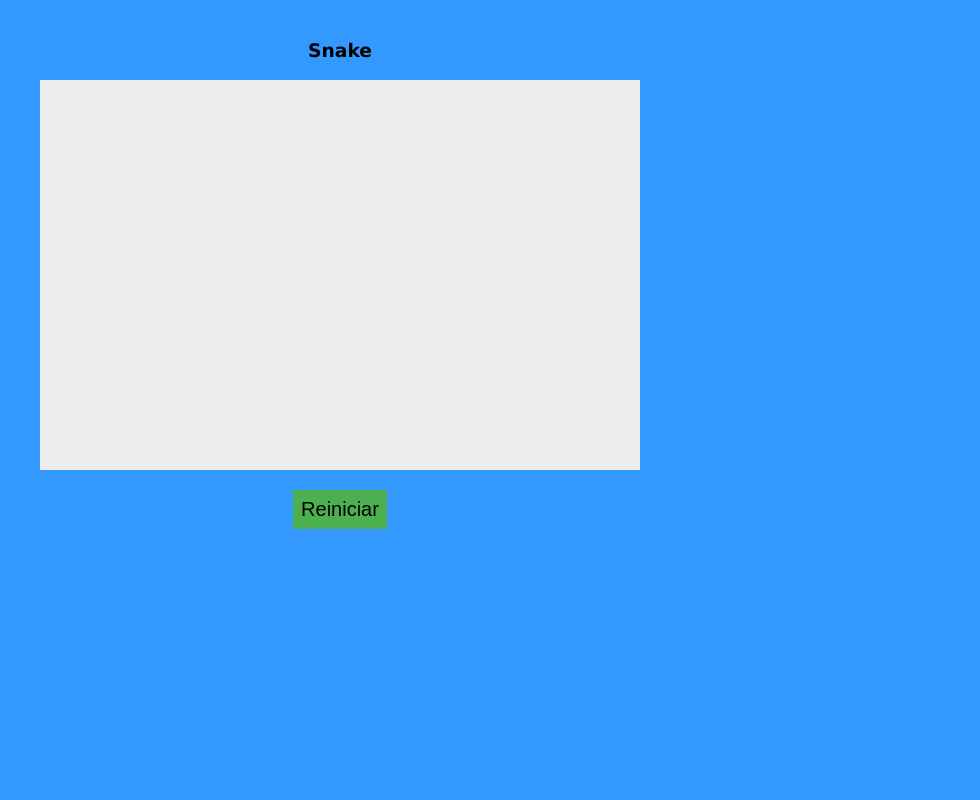
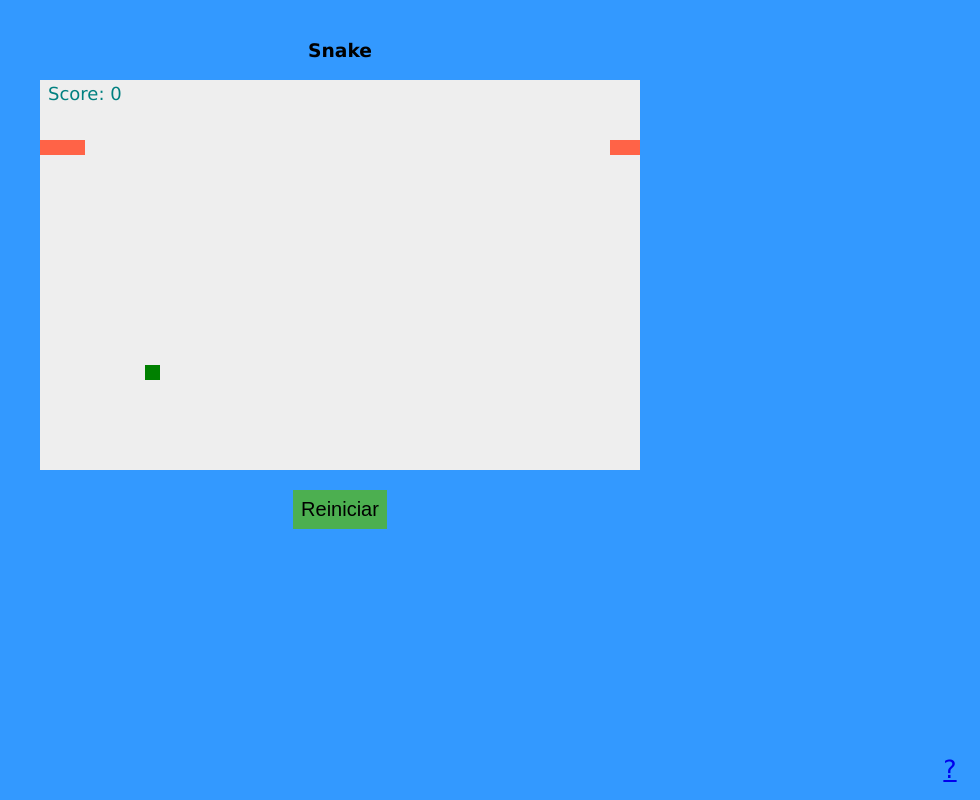
Before and after one commit to 4a7/snake-js, a plain HTML site: page index.html in a window 1280 px wide. Both pictures are taken after a click on the button "Reiniciar". Shown: the whole page, without its empty margins (300-1280 px from the left). Drawn offline with Linux system fonts and the light colour scheme.

Commit message:
Todo funciona

```diff
--- a/estilo.css
+++ b/estilo.css
@@ -21,3 +21,10 @@ canvas {
 	display: block;
 	margin: 0 auto;
 }
+#fixedbutton{
+        width: 60px;
+        position: fixed;
+        bottom: 2%;
+        right: 0%;
+		font-size: 25px
+}
--- /dev/null
+++ b/h.html
@@ -0,0 +1,29 @@
+<html>
+
+	<head>
+		<meta name="title" content="Convertidor">
+		<meta charset="utf-8">
+		<title>Snake</title>
+		<link href="estilo.css" rel="stylesheet" type="text/css">
+	</head>
+	<body>
+		<center>
+			<h1 id="titulo">Ayuda</h1>
+			<div id="center">
+			<h4>Comandos</h4>
+			<ul>
+				<li>Flecha de arriba: cambiar direccion de movimiento hacia arriba</li>
+				<li>Flecha de abajo: cambiar direccion de movimiento hacia abajo</li>
+				<li>Flecha de la derecha: cambiar direccion de movimiento hacia la derecha</li>
+				<li>Flecha de la izquierda: cambiar direccion de movimiento hacia la izquierda</li>
+				<li>a: agregar una unidad al cuerpo de la serpiente</li>
+				<li>s: aumentar la velocidad</li>
+				<!--<li>d: disminuir la velocidad</li>-->
+			</ul>
+			</div>
+			<a href="index.html" id="fixedbutton"><</a>
+		</center>
+		<script src="convertir.js" type="text/javascript"></script>
+	</body>
+
+</html>
--- a/index.html
+++ b/index.html
@@ -12,6 +12,7 @@
 		<canvas id="myCanvas" width="1000" height="450"></canvas>
 		<button id="btn_reiniciar">Reiniciar</button>
 	</div>
+	<a href="h.html" id="fixedbutton">?</a>
 	</center>
 <script src="snake.js" type="text/javascript"></script>
 
--- a/snake.js
+++ b/snake.js
@@ -1,257 +1,3 @@
-/*
-//canvas
-var canvas = document.getElementById("myCanvas");
-var ctx = canvas.getContext("2d");
-var x = canvas.width/2;
-var y = canvas.height-30;
-//apariencia
-var gane_mensaje="Ganador";
-var perdida_mensaje="Perdedor";
-var final_mensaje="";
-var colors=['Red','Green','Blue','Chartreuse','DarkSlateBlue','DarkOrange','Yellow']
-var ballRadius = 10;
-var dx = 1;
-var dy = -1;
-var color=colors[getRandom(colors.length)];
-//paleta
-var paddleHeight=10;
-var paddleWidth=75;
-var paddleX=(canvas.width-paddleWidth)/2;
-var rightPressed = false;
-var leftPressed = false;
-//control
-var finalizar=false;
-document.addEventListener("mousemove", mouseMoveHandler, false);
-document.addEventListener("keydown", keyDownHandler, false);
-document.addEventListener("keyup", keyUpHandler, false);
-//bricks
-var brickRowCount = 3;
-var brickColumnCount = 5;
-var brickWidth = 75;
-var brickHeight = 20;
-var brickPadding = 10;
-var brickOffsetTop = 30;
-var brickOffsetLeft = 30;
-var bricks = [];
-for(c=0; c<brickColumnCount; c++) {
-	bricks[c] = [];
-	for(r=0; r<brickRowCount; r++) {
-		bricks[c][r] = { x: 0, y: 0,status:1 };
-	}
-}
-//score
-var score=0;
-var lives=3;
-function establecerValores(){
-	x = canvas.width/2;
-	y = canvas.height-30;
-	ballRadius = 10;
-	dx = 2;
-	dy = -2;
-	paddleHeight=10;
-	paddleWidth=75;
-	paddleX=(canvas.width-paddleWidth)/2;
-	rightPressed = false;
-	leftPressed = false;
-	finalizar=false;
-	score=0;
-	lives=3;
-	brickRowCount = 3;
-	brickColumnCount = 5;
-	brickWidth = 75;
-	brickHeight = 20;
-	brickPadding = 10;
-	brickOffsetTop = 30;
-	brickOffsetLeft = 30;
-	for(c=0; c<brickColumnCount; c++) {
-		for(r=0; r<brickRowCount; r++) {
-			bricks[c][r] = { x: 0, y: 0,status:1 };
-		}
-	}
-
-}
-function keyDownHandler(e) {
-	if(e.keyCode == 39) {
-		rightPressed = true;
-	}
-	else if(e.keyCode == 37) {
-		leftPressed = true;
-	}
-}
-function mouseMoveHandler(e){
-	var relativeX = e.clientX - canvas.offsetLeft;
-		if(relativeX > 0 && relativeX < canvas.width) {
-			paddleX = relativeX - paddleWidth/2;
-		}
-}
-function incrementSpeed(){
-	if(dx>0){
-		dx++;
-	}
-	else{
-		dx--;
-	}
-	if(dy>0){
-		dy++;
-	}
-	else{
-		dy--;
-	}
-}
-function keyUpHandler(e) {
-	if(e.keyCode == 39) {
-		rightPressed = false;
-	}
-	else if(e.keyCode == 37) {
-		leftPressed = false;
-	}
-}
-function getRandom(max){
-	return Math.floor(Math.random() * (max));
-}
-function drawBall(){
-	ctx.beginPath();
-	ctx.arc(x, y, ballRadius, 0, Math.PI*2);
-	ctx.fillStyle = color;
-	ctx.fill();
-	ctx.closePath();
-}
-function bounce(){
-	var hit=false;
-	if(x+dx>canvas.width-ballRadius || x+dx<ballRadius){
-		dx=-dx;
-		hit=true;
-	}
-	if(y+dy<ballRadius){
-		dy=-dy;
-		hit=true;
-	}
-	else if(y + dy > canvas.height-ballRadius) {
-		if(x > paddleX && x < paddleX + paddleWidth) {
-			dy = -dy;
-			incrementSpeed();
-		}
-		else {
-			lives--;
-			if(!lives){
-				finalizar=true;
-				final_mensaje=perdida_mensaje;
-				//alert("GAME OVER");
-				//document.location.reload();
-			}
-			else{
-				x = canvas.width/2;
-				y = canvas.height-30;
-				dx = 2;
-				dy = -2;
-				paddleX = (canvas.width-paddleWidth)/2;
-			}
-
-		}
-	}
-	if(hit){
-		color=colors[getRandom(colors.length)];
-	}
-}
-function drawPaddle(){
-	if(rightPressed && paddleX < canvas.width-paddleWidth) {
-		paddleX += 7;
-	}
-	if(leftPressed && paddleX > 0) {
-		paddleX -= 7;
-	}
-	ctx.beginPath();
-	ctx.rect(paddleX, canvas.height-paddleHeight, paddleWidth, paddleHeight);
-	ctx.fillStyle = colors[getRandom(colors.length)];
-	ctx.fill();
-	ctx.closePath();
-}
-function collisionDetection() {
-	for(c=0; c<brickColumnCount; c++) {
-		for(r=0; r<brickRowCount; r++) {
-			var b = bricks[c][r];
-			if(b.status==1){
-					if(x > b.x && x < b.x+brickWidth && y > b.y && y < b.y+brickHeight) {
-					dy = -dy;
-					b.status=0;
-					color=colors[getRandom(colors.length)];
-					score++;
-					if(score==(brickColumnCount*brickRowCount)){
-						final_mensaje=gane_mensaje;
-						finalizar=true;
-						//alert("EOG");
-						//document.location.reload();
-					}
-				}
-			}
-		}
-	}
-}
-function drawBricks(){
-	for(c=0; c<brickColumnCount; c++) {
-		for(r=0; r<brickRowCount; r++) {
-			if(bricks[c][r].status==1){
-				var brickX = (c*(brickWidth+brickPadding))+brickOffsetLeft;
-				var brickY = (r*(brickHeight+brickPadding))+brickOffsetTop;
-				bricks[c][r].x = brickX;
-				bricks[c][r].y = brickY;
-				ctx.beginPath();
-				ctx.rect(brickX, brickY, brickWidth, brickHeight);
-				ctx.fillStyle = colors[getRandom(color.length)];
-				ctx.fill();
-				ctx.closePath();
-			}
-
-		}
-	}
-}
-function drawScore(){
-	ctx.font = "16px Arial";
-	ctx.fillStyle = "#0095DD";
-	ctx.fillText("Score: "+score, 8, 20);
-}
-function drawLives() {
-	ctx.font = "16px Arial";
-	ctx.fillStyle = "#0095DD";
-	ctx.fillText("Lives: "+lives, canvas.width-65, 20);
-}
-function drawResult(mensaje){
-	ctx.font = "50px Arial";
-	ctx.fillStyle = "black";
-	ctx.fillText(mensaje, canvas.width/3.5, canvas.height/2);
-}
-
-function draw(){
-	if(finalizar){
-		drawResult(final_mensaje);
-		return;
-	}
-	ctx.clearRect(0, 0, canvas.width, canvas.height);
-	drawBall();
-	drawPaddle();
-	collisionDetection();
-	drawBricks();
-	drawScore();
-	drawLives();
-	x+=dx;
-	y+=dy;
-	bounce();
-	requestAnimationFrame(draw);
-
-}
-function Reiniciar(){
-	return function(){
-		finalizar=false;
-		establecerValores();
-		draw();
-	}
-
-}
-//setInterval(draw,10);
-btnReiniciar=document.getElementById("btn_reiniciar");
-btnReiniciar.onclick=Reiniciar();
-draw();
-*/
 //key codes
 var left=37;
 var up=38;
@@ -295,6 +41,7 @@ document.addEventListener("keydown", keyDownHandler, false);
 //datos
 var score=0;
 var date = new Date();
+var gameStart=Math.floor(date.getTime()/1000);
 //asterisco
 var asteriscoPresente=false;
 var lastAsterisco=Math.floor(date.getTime()/1000);
@@ -304,9 +51,9 @@ var indiceAgregacionComponentes=10;
 //control del juego
 var finalizar=false;
 var presencia=[];
-for(i=0;i<Math.floor(wWidth/15);i++){
+for(i=0;i<=Math.floor(wHeight/snakeSize);i++){
 	var data=[];
-	for(j=0;j<Math.floor(wHeight/15);j++){
+	for(j=0;j<=Math.floor(wWidth/snakeSize);j++){
 		data.push(false);
 	}
 	presencia.push(data);
@@ -314,7 +61,7 @@ for(i=0;i<Math.floor(wWidth/15);i++){
 //funciones
 function setValores(){
 	speed=200;
-	dx = -1;
+	dx = 1;
 	dy = 0;
 	snake=[[x,y,dx,dy],[x+(dx*snakeSize),y+(dy*snakeSize),dx,dy],[x+2*(dx*snakeSize),y+2*(dy*snakeSize),dx,dy],[x+3*(dx*snakeSize),y+3*(dy*snakeSize),dx,dy],[x+4*(dx*snakeSize),y+4*(dy*snakeSize),dx,dy]];
 	snakeComps=5;
@@ -322,9 +69,9 @@ function setValores(){
 	colorScore=colors[getRandom(colors.length)];
 	score=0;
 	presencia=[];
-	for(i=0;i<Math.floor(wWidth/15);i++){
+	for(i=0;i<=Math.floor(wHeight/15);i++){
 		var data=[];
-		for(j=0;j<Math.floor(wHeight/15);j++){
+		for(j=0;j<=Math.floor(wWidth/15);j++){
 			data.push(false);
 		}
 		presencia.push(data);
@@ -332,6 +79,17 @@ function setValores(){
 
 }
 function keyDownHandler(e) {
+	if (e.keyCode==65){//a
+		//draw();
+		agregarComponentes();
+	}
+	else if (e.keyCode==83){//s
+		incrementSpeed(10);
+	}
+	else if (e.keyCode==68){//d
+		decrementSpeed(10);
+	}
+	else{
 		if(e.keyCode == right) {
 			dx=1;
 			dy=0;
@@ -348,11 +106,8 @@ function keyDownHandler(e) {
 			dy=1;
 			dx=0;
 		}
-	else if (e.keyCode==65){
-		//draw();
-		agregarComponentes();
+		bufferTeclado.unshift([dx,dy]);
 	}
-	bufferTeclado.unshift([dx,dy]);
 }
 function getRandom(max){
 	return Math.floor(Math.random() * (max));
@@ -366,22 +121,35 @@ function agregarComponentes(){
 	var ultimoCom=snake[snake.length-1];
 	var cx=ultimoCom[ix];
 	var cy=ultimoCom[iy];
-	presencia[Math.floor(cx/snakeSize)][Math.floor(cy/snakeSize)]=true;
+	presencia[Math.floor(cy/snakeSize)][Math.floor(cx/snakeSize)]=true;
 	snakeComps++;
 	snake.push(ultimoCom);
 }
-//se encarga de hacer wrap en la pantalla
-function setXY(){
+//se encarga del wrap
+function setXY(numx,numy){
 	//snake[0][0]+=(dx*speed*snakeSize);
 	//snake[0][1]+=(dy*speed*snakeSize);
-	if(snake[0][0]<-1*snakeSize){
-		snake[0][0]=canvas.width-1;
+	if(numx<snakeSize){
+		numx=Math.floor(canvas.width/snakeSize)*snakeSize-snakeSize;
 	}
-	if(snake[0][1]<-1*snakeSize){
-		snake[0][1]=canvas.height-1;
+	if(numy<snakeSize){
+		numy=Math.floor(canvas.height/snakeSize)*snakeSize-snakeSize;
 	}
-	snake[0][0]=(snake[0][0]%canvas.width);
-	snake[0][1]=(snake[0][1]%canvas.height);
+	numx=(numx%canvas.width);
+	numy=(numy%canvas.height);
+	return [numx,numy];
+}
+function incrementSpeed(s){
+	if(speed-s>1){
+		speed-=s;
+	}
+	clearInterval(intervalid);
+	intervalid=setInterval(draw,speed);
+}
+function decrementSpeed(s){
+	speed+=s
+	clearInterval(intervalid);
+	intervalid=setInterval(draw,speed);
 }
 //se encarga de cambiar las direcciones y controlar el buffer del teclado
 function controlTeclado(){
@@ -398,6 +166,7 @@ function checkAsterisco(xcheck,ycheck){
 	if(xAsterisco==xcheck && yAsterisco==ycheck){
 		asteriscoPresente=false;
 		score++;
+		incrementSpeed(5);
 		agregarComponentes();
 	}
 }
@@ -410,23 +179,24 @@ function drawSnake(){
 			if(i==snake.length-1){
 				var cx=Math.floor(snake[i][ix]/snakeSize);
 				var cy=Math.floor(snake[i][iy]/snakeSize);
-				presencia[cx][cy]=false;
+				presencia[cy][cx]=false;
 			}
 			snake[i]=[snake[i-1][ix],snake[i-1][iy],snake[i-1][idx],snake[i-1][idy]];
 		}
 		else{
 			var newx=snake[i][ix]+(snake[i][idx]*snakeSize);
 			var newy=snake[i][iy]+(snake[i][idy]*snakeSize);
-			var cx=Math.floor(newx/snakeSize);
-			var cy=Math.floor(newy/snakeSize);
-			if(presencia[cx][cy]==true){
+			nuevo=setXY(newx,newy);
+			var cx=Math.floor(nuevo[0]/snakeSize);
+			var cy=Math.floor(nuevo[1]/snakeSize);
+			if(presencia[cy][cx]==true){
 				finalizar=true;
 				clearInterval(intervalid);
 				drawResult(perdida_mensaje);
 			}
-			checkAsterisco(newx,newy);
-			snake[i]=[newx,newy,snake[i][idx],snake[i][idy]];//[snake[i][0]+(dx*snakeSize*speed),snake[i][1]+(dy*snakeSize*speed)]
-			presencia[cx][cy]=true;
+			checkAsterisco(nuevo[0],nuevo[1]);
+			snake[i]=[nuevo[0],nuevo[1],snake[i][idx],snake[i][idy]];//[snake[i][0]+(dx*snakeSize*speed),snake[i][1]+(dy*snakeSize*speed)]
+			presencia[cy][cx]=true;
 		}
 
 
@@ -445,11 +215,9 @@ function drawScore(){
 function drawAsterisco(){
 	ctx.beginPath();
 	date=new Date();
-	if(Math.floor(date.getTime()/1000)-lastAsterisco>25 || !asteriscoPresente){
+	if(Math.floor(date.getTime()/1000)-lastAsterisco>30 || !asteriscoPresente){
 		xAsterisco=getRandom(Math.floor(canvas.width/snakeSize)-1)*snakeSize;
 		yAsterisco=getRandom(Math.floor(canvas.height/snakeSize)-1)*snakeSize;
-		console.log(getRandom(Math.floor(canvas.width/snakeSize)-1)*snakeSize);
-		console.log(getRandom(Math.floor(canvas.height/snakeSize)-1)*snakeSize);
 		colorAsterisco = colors[getRandom(colors.length)];
 		ctx.fillStyle = colorAsterisco;
 		lastAsterisco=Math.floor(date.getTime()/1000);
@@ -468,30 +236,24 @@ function draw(){
 		drawResult(final_mensaje);
 		return;
 	}
-
 	ctx.clearRect(0, 0, canvas.width, canvas.height);
 	controlTeclado();
 	drawSnake();
-	setXY();
-	//drawPaddle();
-	//collisionDetection();
-	//drawBricks();
 	drawScore();
 	drawAsterisco();
-	//drawLives();
-
-	//bounce();
-	//requestAnimationFrame(draw);
-
 }
 var intervalid=setInterval(draw, speed);
 function Reiniciar(){
 	return function(){
-
+		/*
+		finalizar=true;
+		clearInterval(intervalid);
+		setValores();
 		finalizar=false;
-		setValores()
+		intervalid=setInterval(draw,speed);
+		*/
+		document.location.reload();
 	}
-
 }
 btnReiniciar=document.getElementById("btn_reiniciar");
 btnReiniciar.onclick=Reiniciar();
```
Lines whose indentation alone changed are shown as unchanged.
